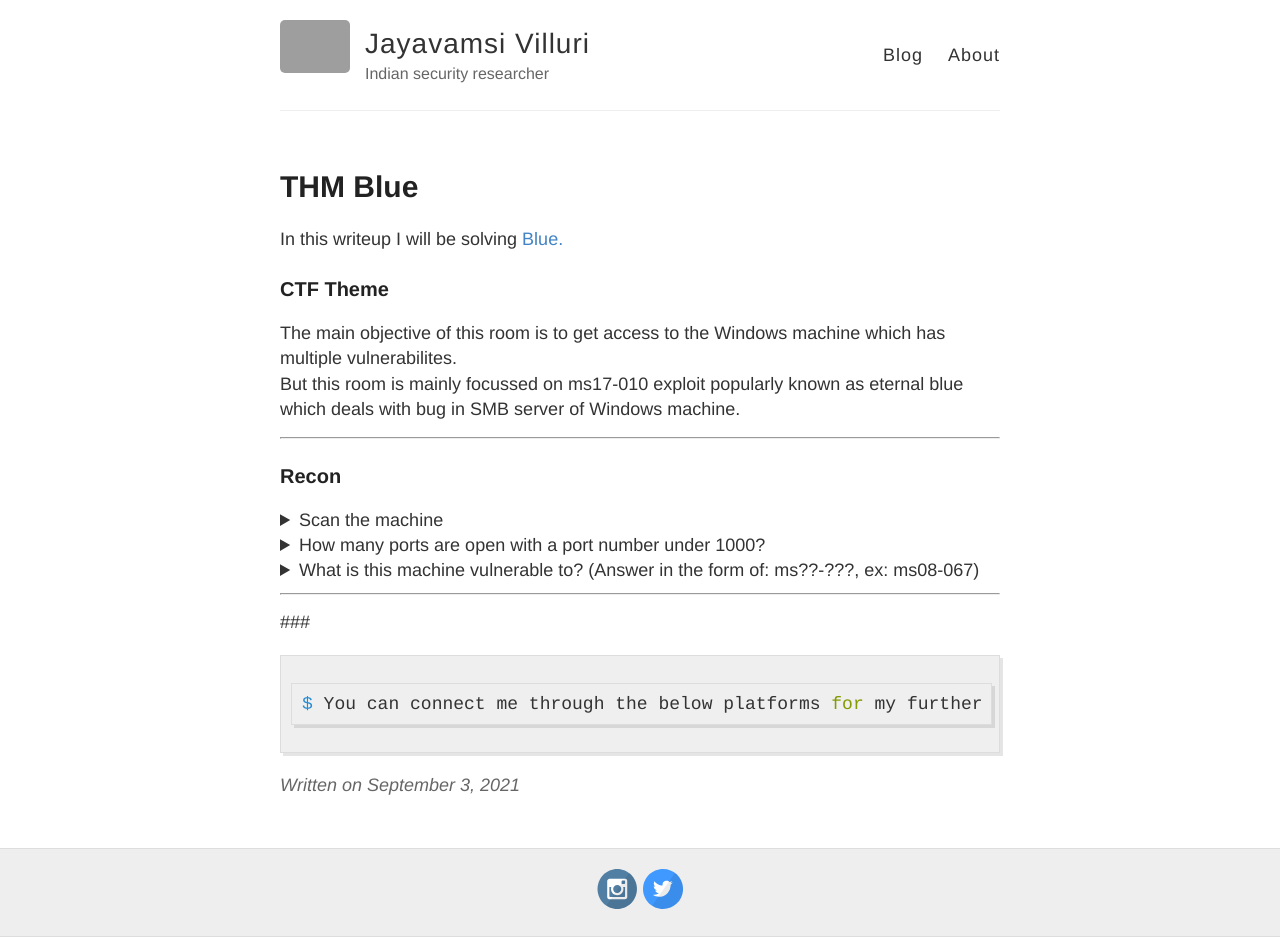
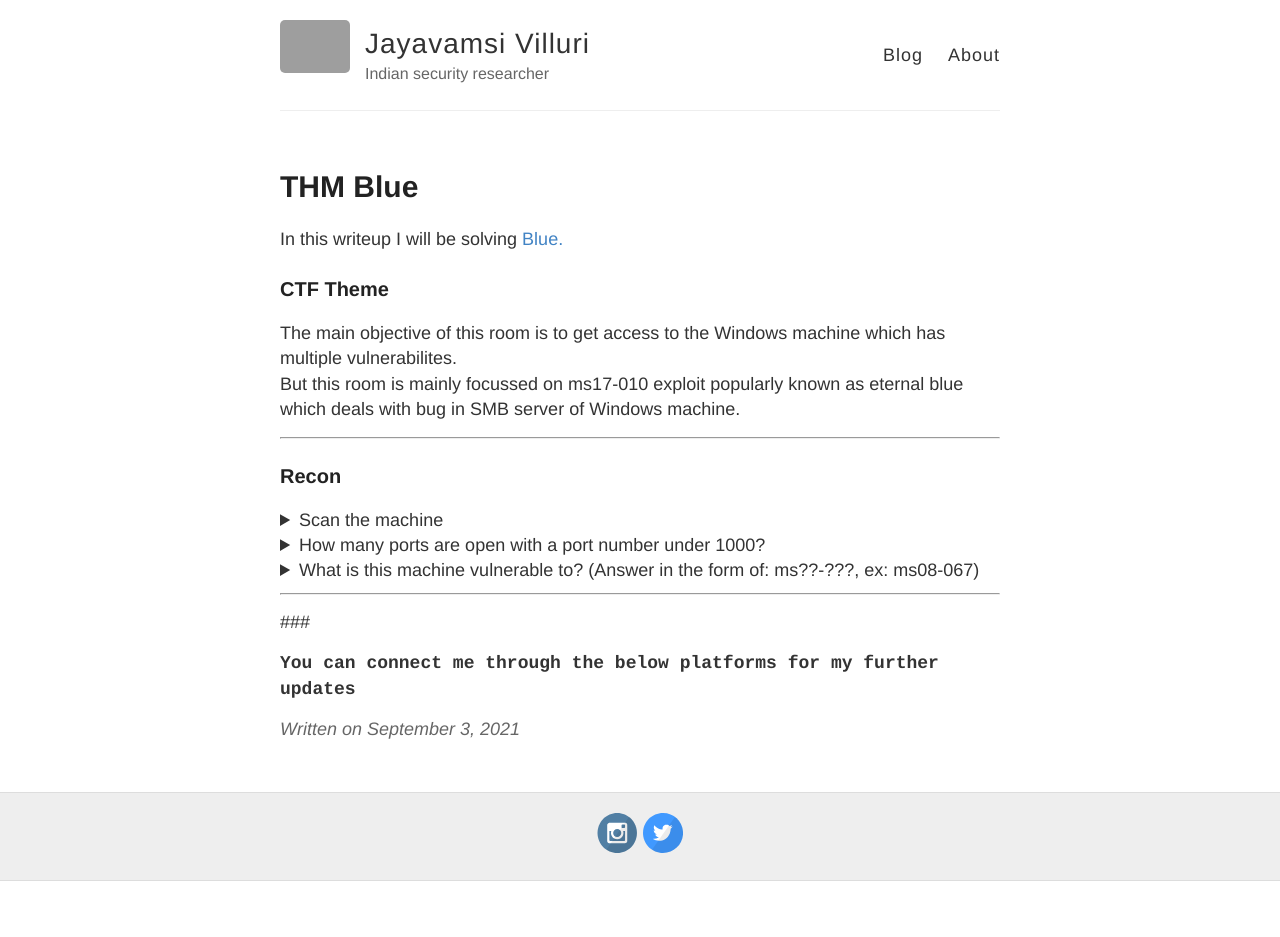
Before and after one commit to v1llur1/v1llur1.github.io, a Jekyll site: the page built from _posts/2021-9-3-thm-blue.md, in a window 1280 px wide. Built offline with Jekyll 4.4.1, drawn with Linux system fonts in a browser that asks for light colours; after the commit the page ends 900 px from its top, so only the background shows below that; grey boxes are pictures that could not be loaded.

Commit message:
Update 2021-9-3-thm-blue.md

````diff
--- a/_posts/2021-9-3-thm-blue.md
+++ b/_posts/2021-9-3-thm-blue.md
@@ -15,26 +15,29 @@ But this room is mainly focussed on ms17-010 exploit popularly known as eternal
 ### Recon
 
 <details>
-<summary>Scan the machine</summary>
-nmap -sV -vv --script vuln machine-ip
+<summary>Scan the machine</summary><br>
+
+  nmap -sV -vv --script vuln machine-ip<br>
+
 </details>
 
 <details>
-<summary>How many ports are open with a port number under 1000?</summary>
-After you execute that above command you'll find `3` open ports (under 1000)
+<summary>How many ports are open with a port number under 1000?</summary><br>
+
+  After you execute that above command you'll find `3` open ports (under 1000)<br>
+
 </details>
 
 <details>
-<summary>What is this machine vulnerable to? (Answer in the form of: ms??-???, ex: ms08-067)</summary>
-Under nmap results you will discover that it is vulnerable to two scripts.
+<summary>What is this machine vulnerable to? (Answer in the form of: ms??-???, ex: ms08-067)</summary><br>
 
-But keeping eternal blue in mind we will go further with the one having SMB exploit (ms17-010).
+  Under nmap results you will discover that it is vulnerable to two scripts.<br>
+  But keeping eternal blue in mind we will go further with the one having SMB exploit (ms17-010).<br>
+
 </details>
 
 ---
 
 ###
 
-```sh
-$ You can connect me through the below platforms for my further updates
-```
+__`You can connect me through the below platforms for my further updates`__
````
